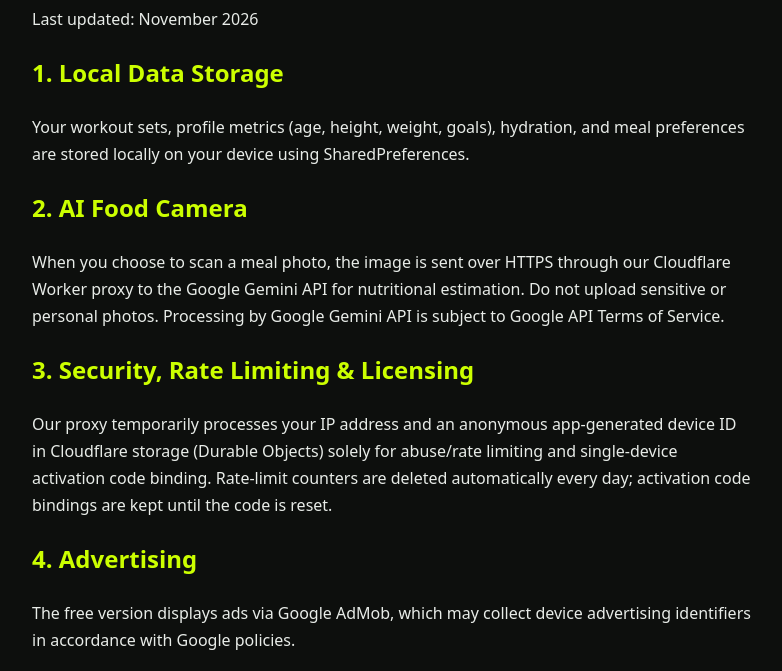
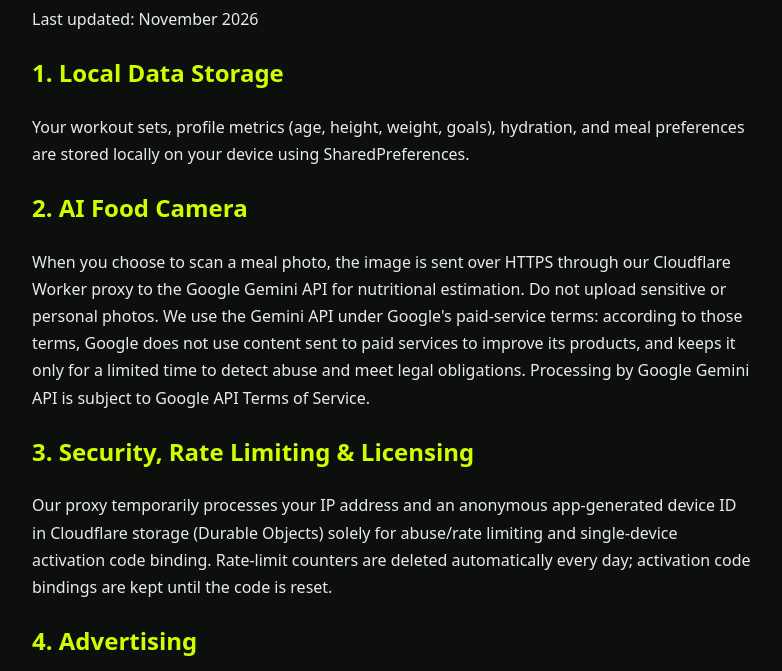
Before and after one commit to lhaaj/ironlog-ma, a plain HTML site: page privacy.html in a window 1280 px wide. Shown: the part 110-781 px from the top of the page, without its empty margins (248-1030 px from the left). Drawn offline with Linux system fonts and the light colour scheme.

Commit message:
Add files via upload

```diff
--- a/privacy.html
+++ b/privacy.html
@@ -16,11 +16,11 @@
   <h2>1. Local Data Storage</h2>
   <p>Your workout sets, profile metrics (age, height, weight, goals), hydration, and meal preferences are stored locally on your device using SharedPreferences.</p>
   <h2>2. AI Food Camera</h2>
-  <p>When you choose to scan a meal photo, the image is sent over HTTPS through our Cloudflare Worker proxy to the Google Gemini API for nutritional estimation. Do not upload sensitive or personal photos. Processing by Google Gemini API is subject to Google API Terms of Service.</p>
+  <p>When you choose to scan a meal photo, the image is sent over HTTPS through our Cloudflare Worker proxy to the Google Gemini API for nutritional estimation. Do not upload sensitive or personal photos. We use the Gemini API under Google's paid-service terms: according to those terms, Google does not use content sent to paid services to improve its products, and keeps it only for a limited time to detect abuse and meet legal obligations. Processing by Google Gemini API is subject to Google API Terms of Service.</p>
   <h2>3. Security, Rate Limiting & Licensing</h2>
   <p>Our proxy temporarily processes your IP address and an anonymous app-generated device ID in Cloudflare storage (Durable Objects) solely for abuse/rate limiting and single-device activation code binding. Rate-limit counters are deleted automatically every day; activation code bindings are kept until the code is reset.</p>
   <h2>4. Advertising</h2>
-  <p>The free version displays ads via Google AdMob, which may collect device advertising identifiers in accordance with Google policies.</p>
+  <p>The free version displays ads via Google AdMob, which may collect device advertising identifiers in accordance with Google policies. In the EEA, the UK and Switzerland, the app asks for your consent through Google's User Messaging Platform before ads are requested, and you can change your choice in Settings &gt; Privacy &amp; disclaimer.</p>
   <h2>5. Nutrition & Health Disclaimer</h2>
   <p>Calorie, macro, 1RM, and Ramadan mode calculations are informational estimates only and do not constitute medical or dietary advice. Values for Moroccan foods and AI meal scans are approximate and can be wrong.</p>
   <h2>6. Contact & License Reset</h2>
```
